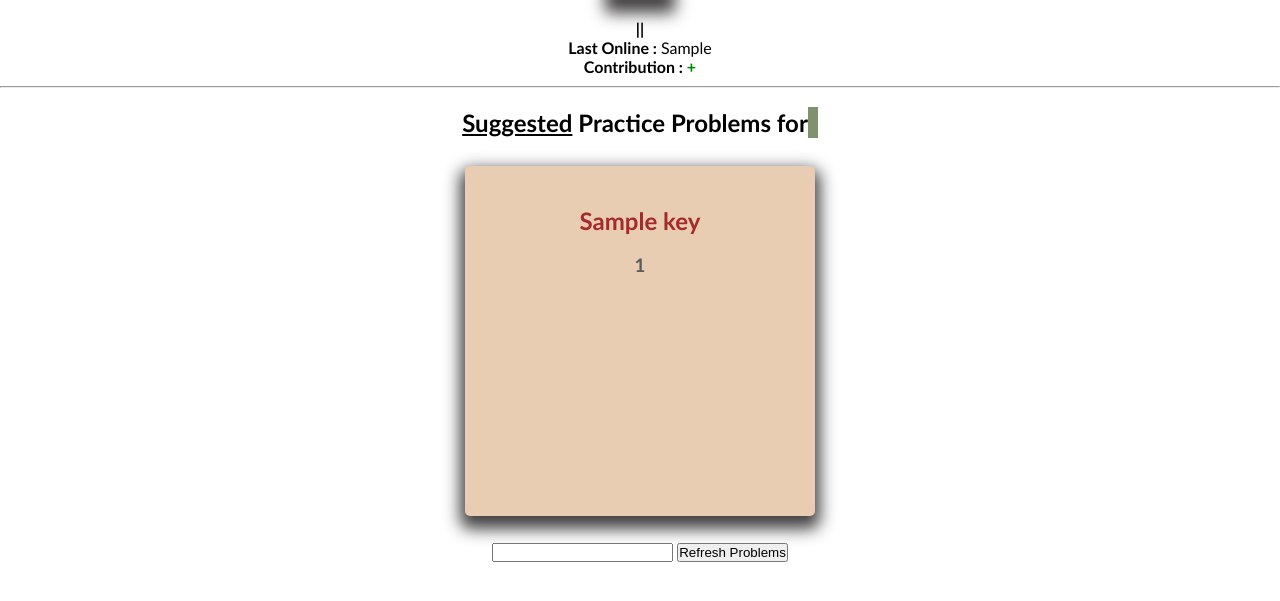
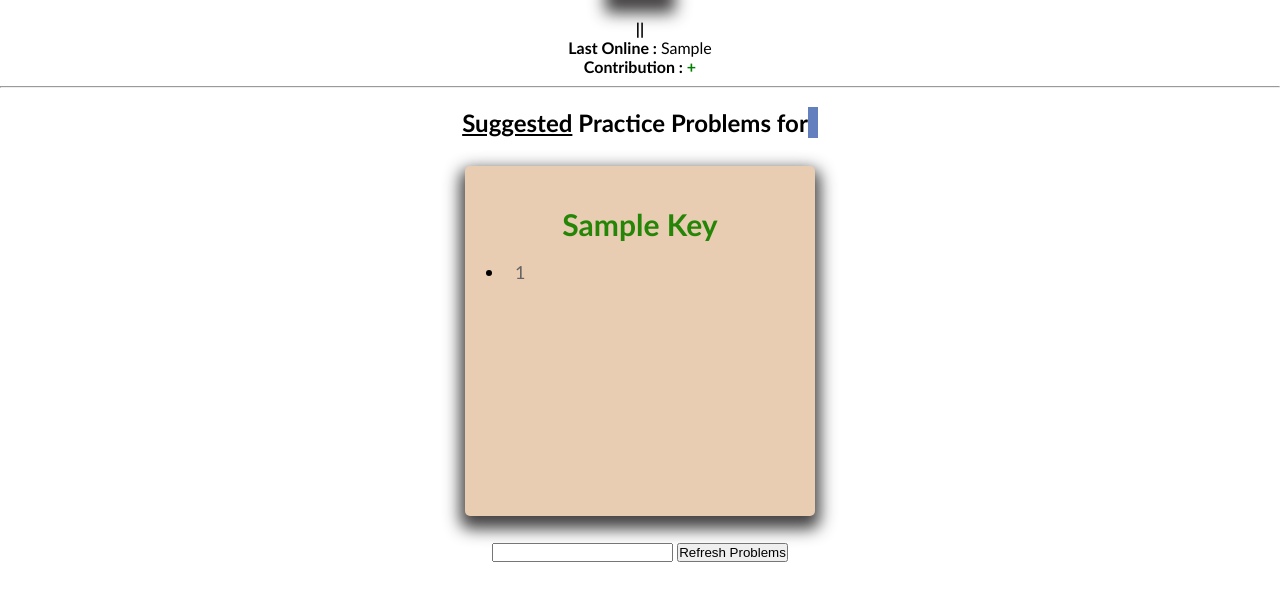
Before and after one commit to prackode/CF-Enhance, a Flask app: template templates/profile.html in a window 1280 px wide. Shown: the part 99-700 px from the top of the page. Run offline with Flask 2, Linux system fonts and the light colour scheme; the template is opened without the code that fills it: most values are stand-ins (such as "Sample title", 1, 10 or a date in 2020).

Commit message:
app initialised

```diff
--- a/app.py
+++ b/app.py
@@ -27,4 +27,4 @@ def contests():
     return render_template('future_contests.html', contests= contestsList)
 
 if __name__=="__main__":
-    app.run()
+    app.run(debug=True)
--- a/static/login.css
+++ b/static/login.css
@@ -5,7 +5,7 @@
 body{
     font-family:'Gill Sans', 'Gill Sans MT', Calibri, 'Trebuchet MS', sans-serif;
     background: border-box;
-    background-color: rgb(37, 179, 179);
+    background-color: rgb(13, 155, 155);
 }
 .box{
     border-radius: 7px;
--- a/static/profile.css
+++ b/static/profile.css
@@ -67,10 +67,18 @@ nav{
     margin-top: 10px;
     margin-bottom: 25px;
     border-radius: 5px;
-    color: brown;
+    color: rgb(36, 133, 6);
     background: #e9cdb3;
-    text-align: center;
+    text-align:left;
     box-shadow: 0 8px 16px 5px rgba(46, 43, 43, 0.897);;
+}
+.tag a{
+    color: rgb(102, 100, 100);
+    text-decoration: none;
+    padding-left: 5px;
+}
+.tag a:visited{
+    color: rgb(43, 18, 134);
 }
 .hrstyle{
     border: 1px solid white;
--- a/templates/profile.html
+++ b/templates/profile.html
@@ -33,14 +33,16 @@
     </section>
     <hr>
     <section class="tags">
-      <h1><u>Suggested</u> Practice Problems for <span style="background-color: rgb(127, 146, 109); padding: 1px 5px;">{{user.handle}}</span></h1><br>
+      <h1><u>Suggested</u> Practice Problems for <span style="background-color: rgb(99, 127, 189); padding: 1px 5px;">{{user.handle}}</span></h1><br>
       <div class="row">
       {% for key,problems in tags.items() %}
       <div class="tag">
-        <h1>{{key}}</h1><br>
+        <h1 style="text-transform:capitalize; font-size: 30px; text-align: center;">{{key}}</h1><br>
+        <ul>
         {% for problem in problems %}
-        <a href="{{problem.1}}" target="_blank" style="text-decoration: none;"><h3 style="color: rgb(92, 91, 91);">{{problem.0}}</h3></a>
+        <li style="padding-left: 5px;font-size: large;color: black;"><a href="{{problem.1}}" target="_blank">{{problem.0}}</a></li>
         {% endfor %}
+      </ul>
       </div>
       {% endfor %}
     </div>
```
